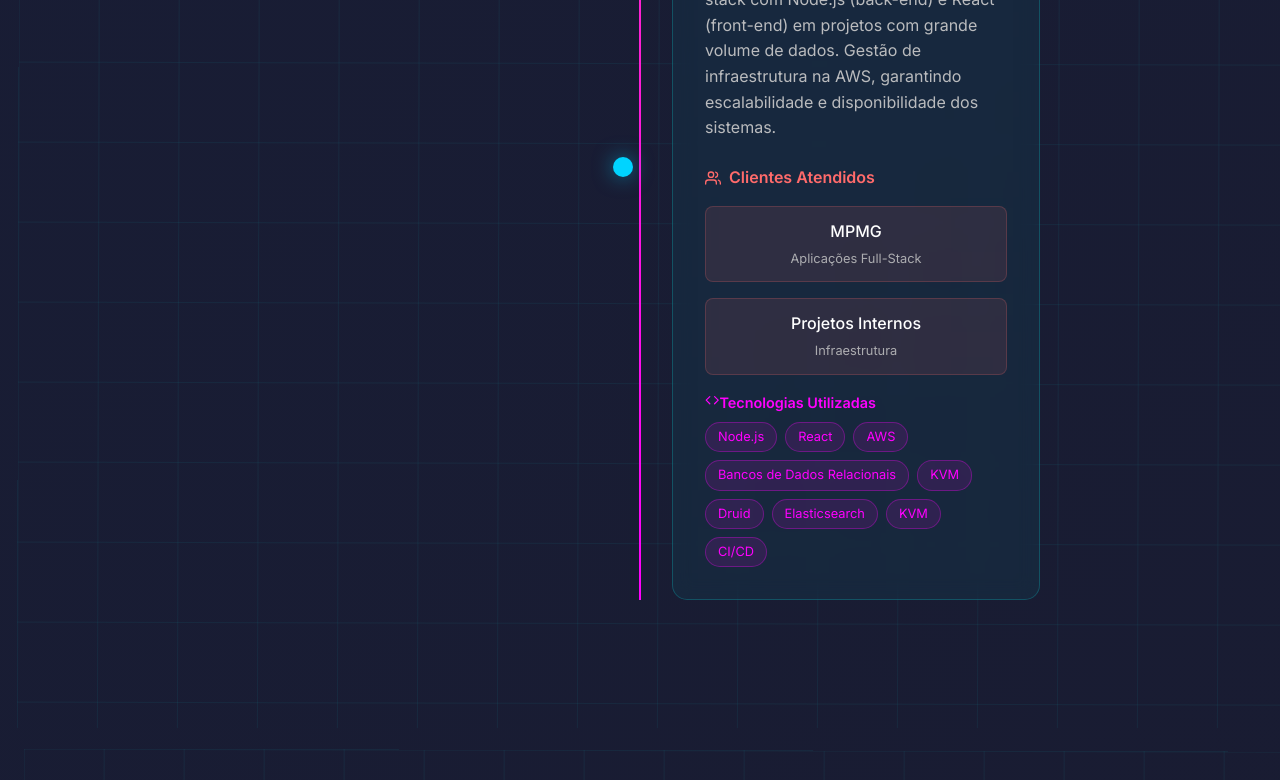
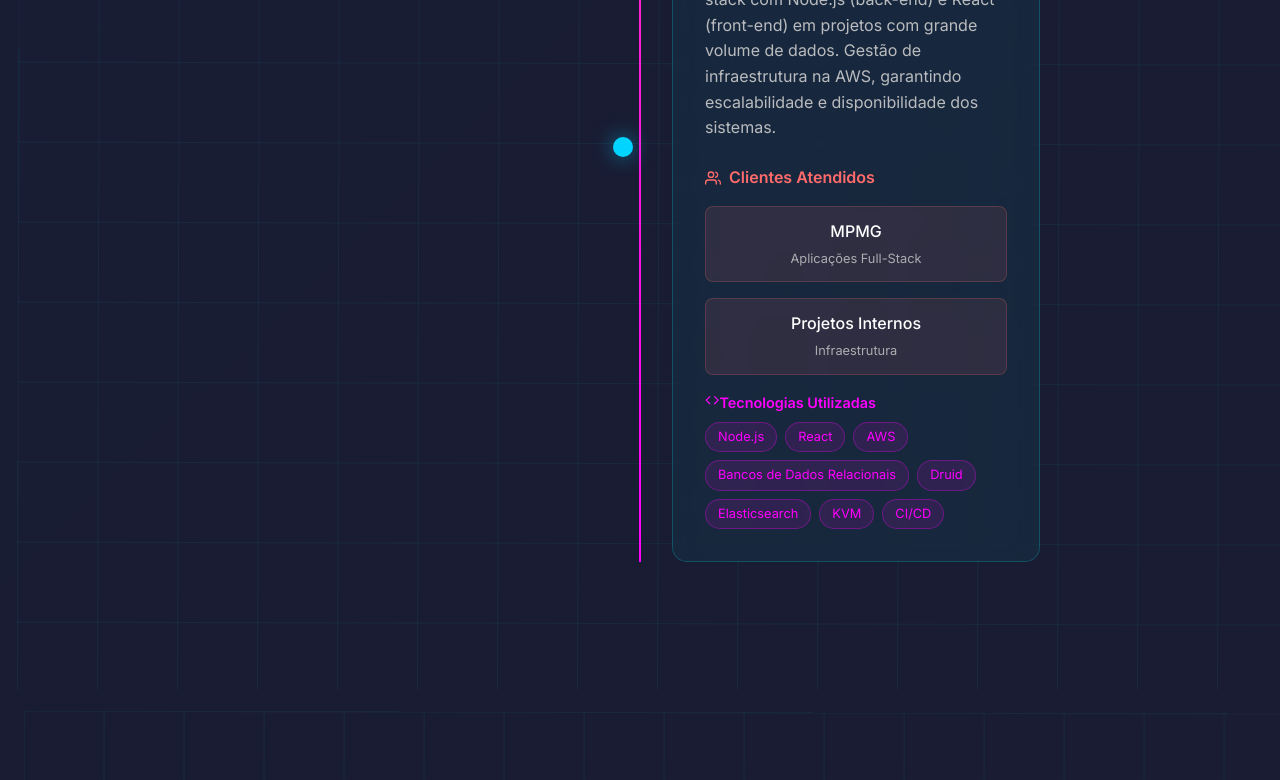
Before and after one commit to wilner2/website, a React (Create React App) app: page / in a window 1280 px wide. Shown: the part 5954-6734 px from the top of the page. Built offline with nearby package versions, Linux system fonts and the light colour scheme.

Commit message:
fix: remoção de techologies repitida

```diff
--- a/src/components/Experience.js
+++ b/src/components/Experience.js
@@ -363,7 +363,7 @@ function Experience() {
         { name: "MPMG", type: "Aplicações Full-Stack" },
         { name: "Projetos Internos", type: "Infraestrutura" },
       ],
-      technologies: ["Node.js", "React", "AWS", "Bancos de Dados Relacionais", "KVM","Druid","Elasticsearch","KVM","CI/CD"]
+      technologies: ["Node.js", "React", "AWS", "Bancos de Dados Relacionais","Druid","Elasticsearch","KVM","CI/CD"]
     }
   ];
 
```
